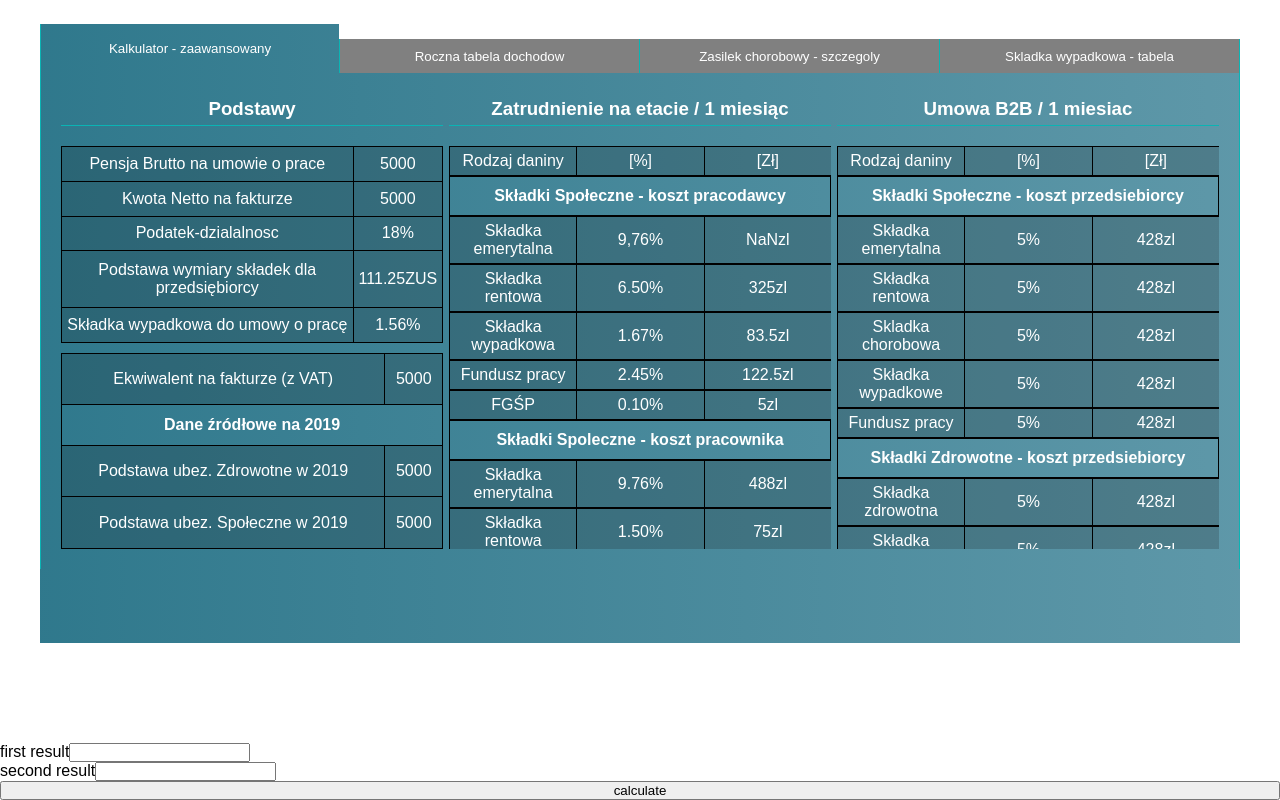
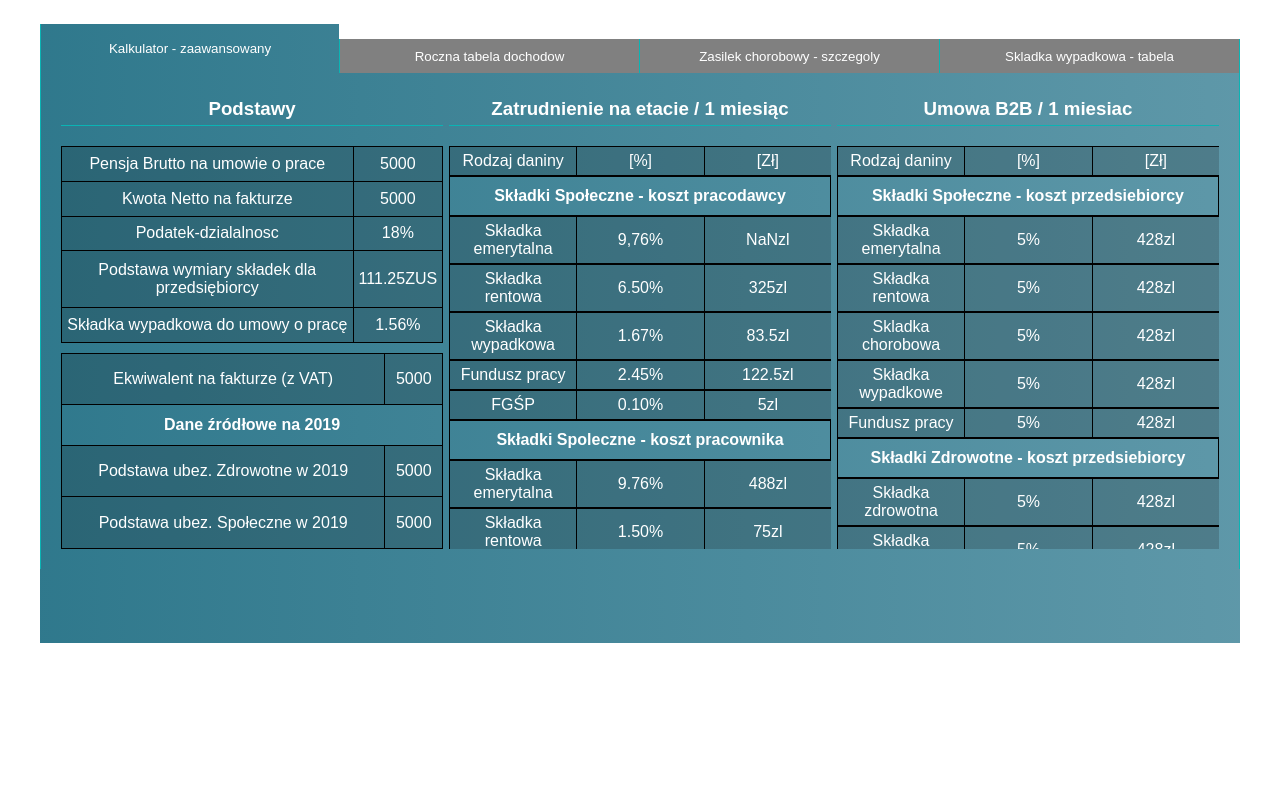
Before and after one commit to Placekkk/Kalkulator-B2B, a React (Create React App) app in the folder my-app/: page / in a window 1280 px wide. Shown: the part 844-1644 px from the top of the page. After the commit the page ends 1587 px from the top, so only its background shows below. Built offline with nearby package versions, Linux system fonts and the light colour scheme.

Commit message:
dont ask

```diff
--- a/my-app/src/App.js
+++ b/my-app/src/App.js
@@ -16,24 +16,6 @@ class App extends React.Component {
           <AdvancedValuesHolder/>
         </Provider>
 
-            <div className={'test3'}>
-
-            <div className={'test'}>
-                <form>
-                    <label>
-                        first result
-                        <input/>
-                    </label>
-                    <label>
-                        second result
-                        <input/>
-                    </label>
-                    <button>calculate</button>
-                </form>
-            </div>
-
-            </div>
-
         </div>
 
     );
```
